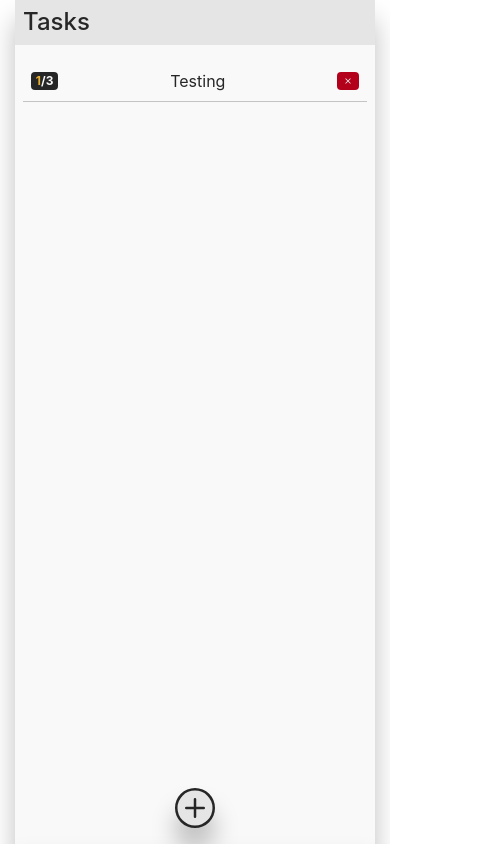
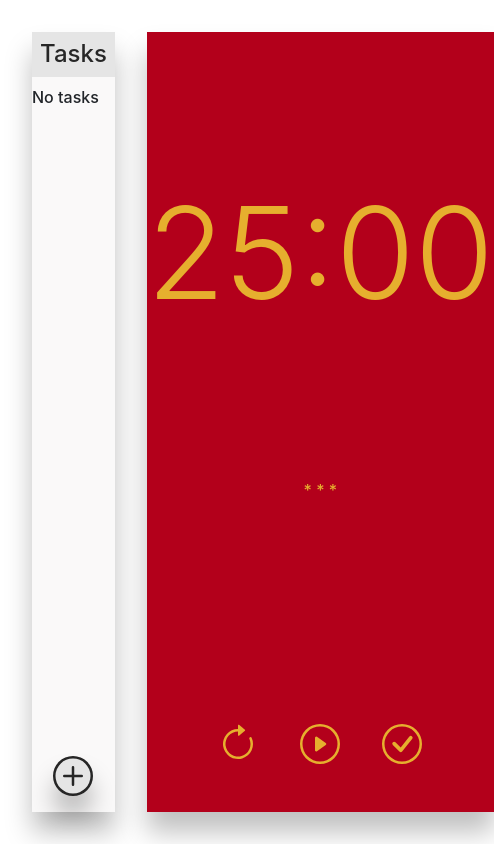
Before and after one commit to MedAliMarz/Tamtouma, a Vue app in the folder tamtouma-front/: page / in a window 390 px wide. Shown: the top 844 px of the page, 494 px wide, since content can reach past the window. Built offline with nearby package versions, Linux system fonts and the light colour scheme.

Commit message:
Add: Mobile responsive styling
Signed-off-by: dali <servfrdali@yahoo.fr>

```diff
--- a/tamtouma-front/src/App.vue
+++ b/tamtouma-front/src/App.vue
@@ -1,7 +1,7 @@
 <template>
-  <div id='app'>
-    <b-container>
-      <b-row align-h='around'>
+  <div id='app' class="app">
+    <!-- <b-container>
+      <b-row align-h='around' class="app">
         <b-col  md='3'>
           <TaskList />
         </b-col>
@@ -9,7 +9,9 @@
           <Timer />
         </b-col>
       </b-row>
-    </b-container>
+    </b-container> -->
+    <TaskList />
+    <Timer />
   </div>
 </template>
 
@@ -30,10 +32,15 @@ export default {
 #app {
   height: 100vh;
 }
-.row{
-  height: 100%;
-}
-.col{
-  height: 100%;
+.app{
+  height: 100vh;
+  display: flex;
+  flex-direction: row;
+  padding: 2rem;
+  @media (max-width: 375px){
+    min-width: 375px !important;
+    padding: 0 !important;
+    flex-direction: column-reverse !important;
+  }
 }
 </style>
--- a/tamtouma-front/src/assets/style/components/_task-list.scss
+++ b/tamtouma-front/src/assets/style/components/_task-list.scss
@@ -1,5 +1,9 @@
 
 .task{
+    @media (max-width: 375px){
+        min-width: 375px;
+        text-overflow: ellipsis;
+    }
     font-size: 1rem;
     padding: 0.5rem;
     display: $eerie-black ;
@@ -18,6 +22,7 @@
 .task-form{
     @include box-shadow;
     padding:1rem;
+    width: 100%;
     border-radius: 5%;
     border-top: 1.1px solid #E5E5E5;
     &-btn{
@@ -41,14 +46,35 @@
 
 }
 .task-list{
+    @media (max-width: 375px){
+        min-width: 375px !important;
+        margin: 0 !important;
+        flex-direction: column;
 
+        &-button{
+            @include box-shadow;
+            position: absolute !important;
+            left: 50%;
+            transform: translate(-50%,0);
+            background-color: #E5E5E5 !important;
+            border-radius: 100%;
+            color:$eerie-black;
+            &:hover{
+                cursor: pointer;
+            }
+        }
+      }
+
+    position: relative;;
+    flex-grow: 0.25;
+    margin-right: 2rem;
     @include box-shadow;
     position: relative;
     background: #FAF9F9;
     display: flex;
     flex-direction: column;
     justify-content: space-between;
-    height: 100vh;
+    height: 100%;
     &-header{
         background-color: #E5E5E5;
         color: #262626;
--- a/tamtouma-front/src/assets/style/components/_timer.scss
+++ b/tamtouma-front/src/assets/style/components/_timer.scss
@@ -1,7 +1,62 @@
 .timer{
+    position: relative;;
+    flex-grow: 1;
+    gap: 1rem;
+    // mobile design
+    @media (max-width: 375px){
+        min-width: 375px;
+        @include box-shadow;
+        flex-direction: row;
+        justify-content: space-between;
+
+        &-loader{
+            display: none;
+        }
+        &-counter{
+            font-size: 5rem;
+            font-weight: 300;
+            text-align: center;
+            padding: 2rem;
+            display: flex;
+            flex-direction: column;
+            justify-content: space-around;
+            &-separator:after{
+                content: '' !important;
+            }
+        }
+        &-desc{
+            margin-top: 2rem;
+            left: 50%;
+            transform: translate(-50%,0);
+            position:absolute;
+            display: block;
+            text-align: center;
+        }
+        &-box{
+            padding: 1rem;
+            height: 80%;
+            margin: 2rem auto;
+            display: flex;
+            flex-direction: column-reverse !important;
+            justify-content: space-around;
+            align-items: center;
+        }
+        &-button{
+            width: 2.5rem;
+            height: 2.5rem;
+            display: block;
+            background-color: transparent !important;
+            &:hover{
+                cursor: pointer;
+                box-shadow: 0rem 0.5rem 1rem;
+                z-index: 20;
+            }
+        }
+    }
+
     @include box-shadow;
     display: block;
-    height: 100vh;
+    height: 100%;
     display: flex;
     flex-direction: column;
     justify-content: space-between;
@@ -29,6 +84,9 @@
         font-weight: 300;
         text-align: center;
         margin-bottom: 1.5rem;
+        &-separator:after{
+            content: ':';
+        }
     }
     &-desc{
         font-size: 1rem;
@@ -53,4 +111,6 @@
             z-index: 20;
         }
     }
+
+
 }
--- a/tamtouma-front/src/components/TaskList.vue
+++ b/tamtouma-front/src/components/TaskList.vue
@@ -1,9 +1,9 @@
 <template>
   <div class="task-list">
     <h3 class="task-list-header">Tasks</h3>
-    <div class="tasks-box" :class="{'tasks-box--blur':displayForm}">
+    <div class="tasks-box">
         <span class="h6" v-if="!allTasks.length">No tasks</span>
-        <div class="task d-flex flex-row  justify-content-between align-items-center " v-for='(task,index) in allTasks' :key="index">
+        <div class="task d-flex flex-row justify-content-between align-items-center" v-for='task in allTasks' :key="task.id">
           <b-badge v-if="task.completed"  class="green-background white-color">
             <b-icon icon="check-circle"></b-icon>
           </b-badge>
@@ -14,7 +14,6 @@
           </b-badge>
         </div>
     </div>
-
      <b-form class="task-form" @submit.prevent="onSubmit" @reset.prevent="onReset" v-if="displayForm">
       <b-form-group
         id="input-group-1"
@@ -24,7 +23,7 @@
       >
       <b-form-textarea
         id="todo-desc"
-          v-model="taskForm.name"
+          v-model.trim="taskForm.name"
           type="textarea"
           placeholder="Do that! ..."
           required
@@ -37,9 +36,9 @@
       <b-form-group id="input-group-2" label="Pomo Iterations Number:" label-for="input-2">
         <b-form-input
           id="input-2"
-          v-model="taskForm.iterations"
+          v-model.number="taskForm.iterations"
           type='number'
-          min='1'
+          min=1
           required
         ></b-form-input>
       </b-form-group>
@@ -76,8 +75,8 @@ export default {
       this.$store.dispatch('deleteTask', taskId)
     },
     onSubmit () {
-      const task = { ...this.taskForm }
-      this.$store.dispatch('createTask', task)
+      // const task = { ...this.taskForm }
+      this.$store.dispatch('createTask', this.taskForm)
       this.toggleForm()
       this.taskForm = {
         name: '',
--- a/tamtouma-front/src/components/Timer.vue
+++ b/tamtouma-front/src/components/Timer.vue
@@ -3,7 +3,7 @@
     class="timer"
     :class="{ 'timer--todo': isPomo, 'timer--pause': !isPomo }"
   >
-    <b-progress :max="maxTime * 60" class="bg-transparent">
+    <b-progress :max="maxTime * 60" class="bg-transparent timer-loader-parent">
       <b-progress-bar
         class="timer-loader"
         :class="{
@@ -14,11 +14,12 @@
       </b-progress-bar>
     </b-progress>
     <h1 class="timer-counter">
-      {{ this.time.min.toString().padStart(2, "0") }}:{{
+      <span class="timer-counter-separator">{{ this.time.min.toString().padStart(2, "0") }}</span>
+      <span>{{
         this.time.sec.toString().padStart(2, "0")
-      }}
+      }}</span>
     </h1>
-    <h5 class="timer-desc">{{currentTask.name}}</h5>
+    <h5 class="timer-desc">{{ currentTask?currentTask.name: '* * *'}}</h5>
     <div class="timer-box">
       <b-icon
         @click="redo"
--- a/tamtouma-front/src/store/index.js
+++ b/tamtouma-front/src/store/index.js
@@ -15,13 +15,7 @@ export default new Vuex.Store({
         completed: boolean
       }
     */
-    tasks: [{
-      id: 'blabla',
-      name: 'Testing',
-      iterations: 3,
-      finishedIterations: 1,
-      completed: false
-    }]
+    tasks: []
 
   },
   mutations: {
@@ -47,7 +41,6 @@ export default new Vuex.Store({
     // create a task
     createTask ({ commit }, task) {
       const hash = createHash('sha256')
-
       hash.on('readable', () => {
         const data = hash.read()
         if (data) {
@@ -55,7 +48,7 @@ export default new Vuex.Store({
           commit('addTask', { id, name: task.name, iterations: task.iterations, finishedIterations: 0, completed: false })
         }
       })
-      hash.write(task.toString())
+      hash.write(Object.values(task).toString())
       hash.end()
     },
     // delete a task
```
